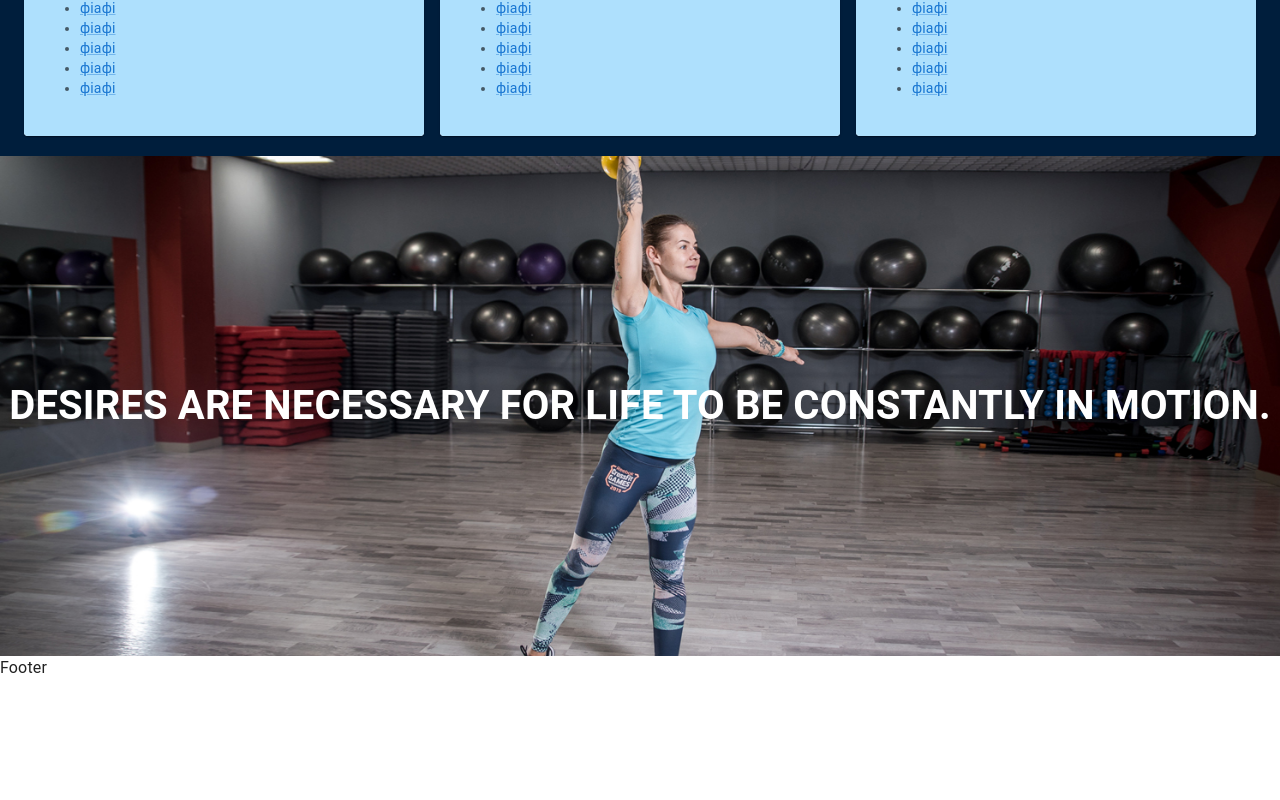
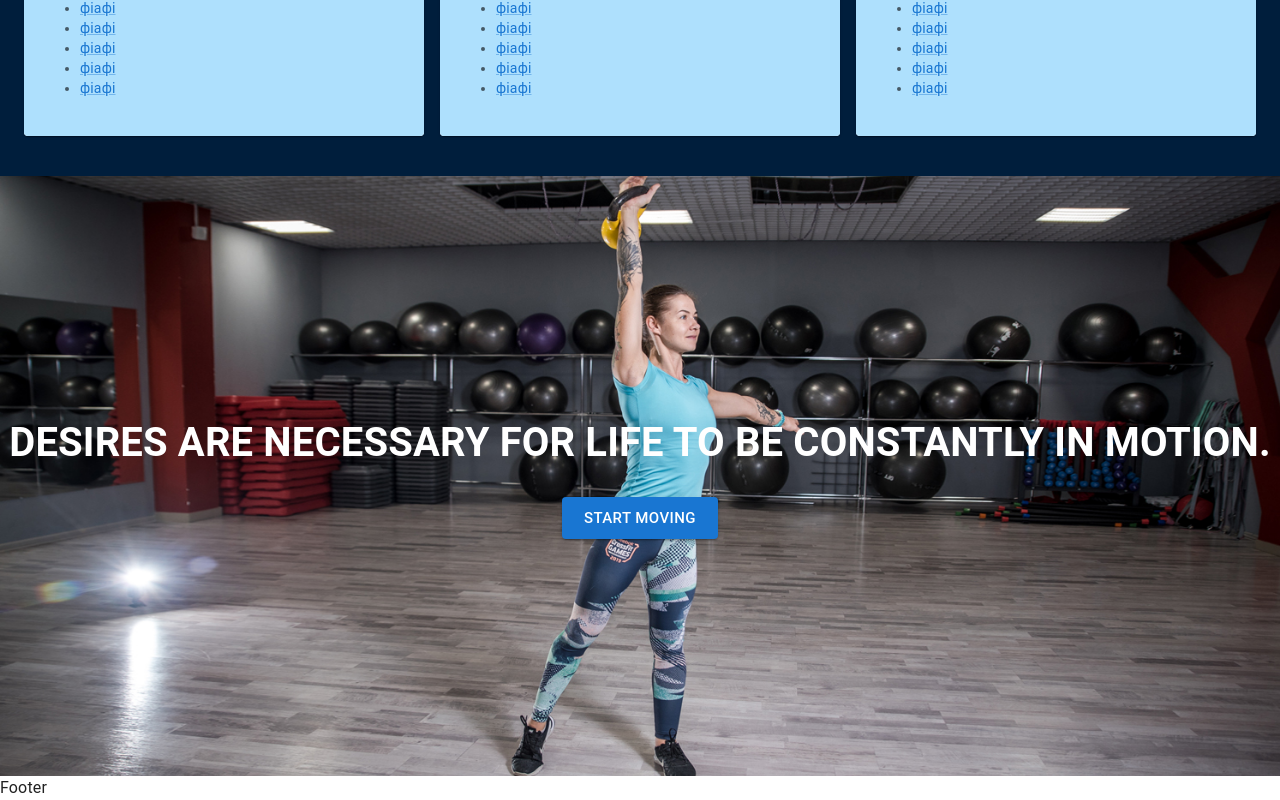
Before and after one commit to filipovandrij/rehabilitation, a React (Create React App) app: page / in a window 1280 px wide. Shown: the part 2254-3054 px from the top of the page. Before the commit the page ends 2934 px from the top, so only its background shows below. Built offline with nearby package versions, Linux system fonts and the light colour scheme.

Commit message:
and moving post

```diff
--- a/src/container/Main/Main.scss
+++ b/src/container/Main/Main.scss
@@ -75,16 +75,18 @@ main {
 
     .section_injections {
         .injectoins_bg {
-            margin: 20px 0 0;
+            margin: 40px 0 0;
             width: 100%;
-            height: 500px;
+            height: 600px;
             background-image: url('./sport_line.jpeg');
+            background-position: center;
             background-position: center;
             background-size: cover;
             background-repeat: no-repeat;
             display: flex;
             align-items: center;
             justify-content: center;
+            flex-direction: column;
             font-size: 40px;
             font-weight: 700;
             text-transform: uppercase;
--- a/src/container/Main/Main.tsx
+++ b/src/container/Main/Main.tsx
@@ -386,6 +386,14 @@ const Main = (props: Props) => {
                         Desires are necessary for life to be constantly in
                         motion.
                     </span>
+                    <Button
+                        className="moving_btn"
+                        size="large"
+                        variant="contained"
+                        sx={{ marginTop: 3 }}
+                    >
+                        Start moving
+                    </Button>
                 </div>
             </section>
             <Container maxWidth="xl">
```
